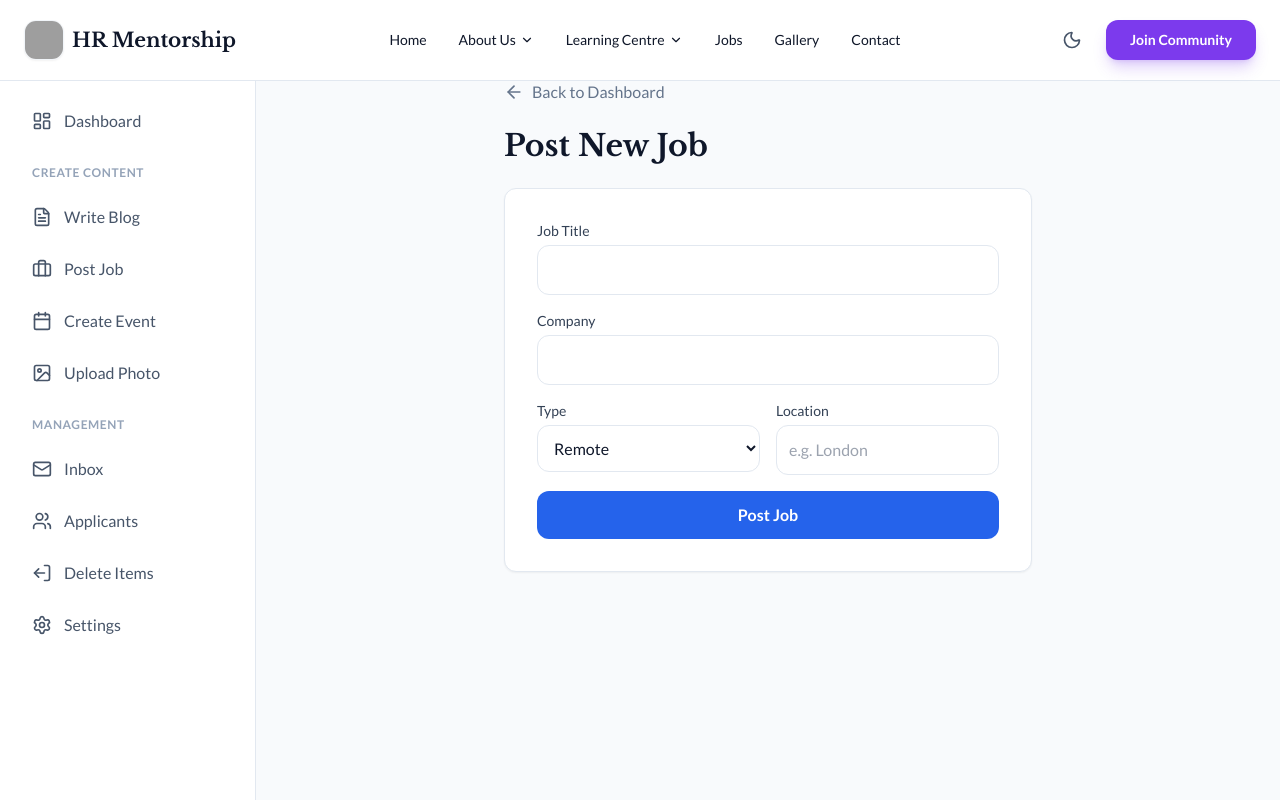
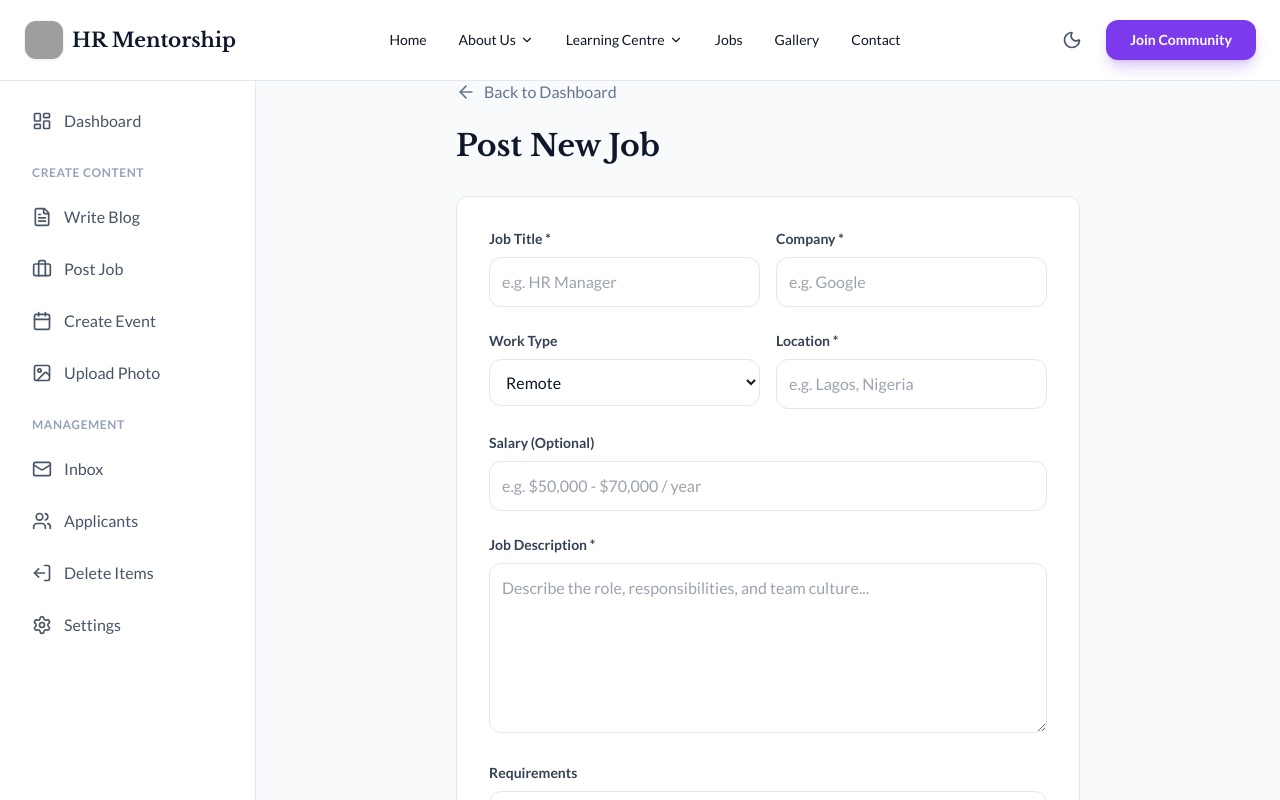
Before and after one commit to OlaMarcus09/hr-mentorship, a Next.js app: page /admin/jobs/new in a window 1280 px wide. Shown: the top 800 px of the page. Built offline with nearby package versions, Linux system fonts and the light colour scheme; grey boxes are pictures that could not be loaded.

Commit message:
fix: Update Job API and Admin Form to support new database fields

```diff
--- a/app/admin/jobs/new/page.tsx
+++ b/app/admin/jobs/new/page.tsx
@@ -2,7 +2,7 @@
 import { useState } from "react";
 import { useRouter } from "next/navigation";
 import Link from "next/link";
-import { ArrowLeft } from "lucide-react";
+import { ArrowLeft, Loader2 } from "lucide-react";
 
 export default function NewJobPage() {
   const router = useRouter();
@@ -16,32 +16,41 @@ export default function NewJobPage() {
       company: e.target.company.value,
       type: e.target.type.value,
       location: e.target.location.value,
+      salary: e.target.salary.value,
+      description: e.target.description.value,
+      requirements: e.target.requirements.value,
+      applyLink: e.target.applyLink.value,
     };
+
     const res = await fetch("/api/jobs", { method: "POST", body: JSON.stringify(formData) });
     if (res.ok) { alert("Job Posted!"); router.push("/admin"); }
-    else { const err = await res.json(); alert(err.error); }
+    else { const err = await res.json(); alert(err.error || "Failed"); }
     setLoading(false);
   }
 
   return (
-    <div className="max-w-xl mx-auto py-10 px-6">
+    <div className="max-w-2xl mx-auto py-10 px-6">
       <Link href="/admin" className="inline-flex items-center gap-2 text-slate-500 dark:text-slate-400 hover:text-black dark:hover:text-white mb-6 transition">
         <ArrowLeft size={20} /> Back to Dashboard
       </Link>
-      <h1 className="text-3xl font-bold mb-6 text-slate-900 dark:text-white">Post New Job</h1>
+      <h1 className="text-3xl font-bold mb-8 text-slate-900 dark:text-white">Post New Job</h1>
 
-      <form onSubmit={handleSubmit} className="space-y-4 bg-white dark:bg-slate-900 p-8 rounded-xl shadow-sm border dark:border-slate-800">
+      <form onSubmit={handleSubmit} className="space-y-6 bg-white dark:bg-slate-900 p-8 rounded-xl shadow-sm border dark:border-slate-800">
+
+        <div className="grid md:grid-cols-2 gap-4">
           <div>
-          <label className="block text-sm font-medium mb-1 text-slate-700 dark:text-slate-300">Job Title</label>
-          <input name="title" required className="w-full border dark:border-slate-700 p-3 rounded-lg bg-white dark:bg-slate-950 text-slate-900 dark:text-white" />
+            <label className="block text-sm font-bold mb-2 text-slate-700 dark:text-slate-300">Job Title *</label>
+            <input name="title" required className="w-full border dark:border-slate-700 p-3 rounded-lg bg-white dark:bg-slate-950 text-slate-900 dark:text-white" placeholder="e.g. HR Manager" />
           </div>
           <div>
-          <label className="block text-sm font-medium mb-1 text-slate-700 dark:text-slate-300">Company</label>
-          <input name="company" required className="w-full border dark:border-slate-700 p-3 rounded-lg bg-white dark:bg-slate-950 text-slate-900 dark:text-white" />
+            <label className="block text-sm font-bold mb-2 text-slate-700 dark:text-slate-300">Company *</label>
+            <input name="company" required className="w-full border dark:border-slate-700 p-3 rounded-lg bg-white dark:bg-slate-950 text-slate-900 dark:text-white" placeholder="e.g. Google" />
           </div>
-        <div className="grid grid-cols-2 gap-4">
+        </div>
+
+        <div className="grid md:grid-cols-2 gap-4">
           <div>
-            <label className="block text-sm font-medium mb-1 text-slate-700 dark:text-slate-300">Type</label>
+             <label className="block text-sm font-bold mb-2 text-slate-700 dark:text-slate-300">Work Type</label>
              <select name="type" className="w-full border dark:border-slate-700 p-3 rounded-lg bg-white dark:bg-slate-950 text-slate-900 dark:text-white">
                <option>Remote</option>
                <option>Hybrid</option>
@@ -49,12 +58,33 @@ export default function NewJobPage() {
              </select>
           </div>
           <div>
-            <label className="block text-sm font-medium mb-1 text-slate-700 dark:text-slate-300">Location</label>
-            <input name="location" required className="w-full border dark:border-slate-700 p-3 rounded-lg bg-white dark:bg-slate-950 text-slate-900 dark:text-white" placeholder="e.g. London" />
+             <label className="block text-sm font-bold mb-2 text-slate-700 dark:text-slate-300">Location *</label>
+             <input name="location" required className="w-full border dark:border-slate-700 p-3 rounded-lg bg-white dark:bg-slate-950 text-slate-900 dark:text-white" placeholder="e.g. Lagos, Nigeria" />
           </div>
         </div>
-        <button disabled={loading} className="w-full bg-blue-600 text-white py-3 rounded-lg font-bold hover:bg-blue-700 disabled:opacity-50 transition">
-          {loading ? "Posting..." : "Post Job"}
+
+        <div>
+           <label className="block text-sm font-bold mb-2 text-slate-700 dark:text-slate-300">Salary (Optional)</label>
+           <input name="salary" className="w-full border dark:border-slate-700 p-3 rounded-lg bg-white dark:bg-slate-950 text-slate-900 dark:text-white" placeholder="e.g. $50,000 - $70,000 / year" />
+        </div>
+
+        <div>
+           <label className="block text-sm font-bold mb-2 text-slate-700 dark:text-slate-300">Job Description *</label>
+           <textarea name="description" required rows={6} className="w-full border dark:border-slate-700 p-3 rounded-lg bg-white dark:bg-slate-950 text-slate-900 dark:text-white" placeholder="Describe the role, responsibilities, and team culture..." />
+        </div>
+
+        <div>
+           <label className="block text-sm font-bold mb-2 text-slate-700 dark:text-slate-300">Requirements</label>
+           <textarea name="requirements" rows={4} className="w-full border dark:border-slate-700 p-3 rounded-lg bg-white dark:bg-slate-950 text-slate-900 dark:text-white" placeholder="- 5+ years experience&#10;- Knowledge of HR software" />
+        </div>
+
+        <div>
+           <label className="block text-sm font-bold mb-2 text-slate-700 dark:text-slate-300">Apply Link or Email</label>
+           <input name="applyLink" className="w-full border dark:border-slate-700 p-3 rounded-lg bg-white dark:bg-slate-950 text-slate-900 dark:text-white" placeholder="https://company.com/apply or jobs@company.com" />
+        </div>
+
+        <button disabled={loading} className="w-full bg-blue-600 text-white py-4 rounded-lg font-bold hover:bg-blue-700 disabled:opacity-50 transition flex items-center justify-center gap-2">
+          {loading ? <Loader2 className="animate-spin" /> : "Post Job"}
         </button>
       </form>
     </div>
--- a/app/api/jobs/route.ts
+++ b/app/api/jobs/route.ts
@@ -11,13 +11,22 @@ export async function GET() {
 export async function POST(request: Request) {
   try {
     const body = await request.json();
+
+    // Validate required fields
+    if (!body.title || !body.company || !body.description) {
+       return NextResponse.json({ error: 'Missing required fields' }, { status: 400 });
+    }
+
     const newJob = await prisma.job.create({
       data: {
         title: body.title,
         company: body.company,
         type: body.type,
         location: body.location,
-        salary: body.salary || null
+        salary: body.salary || null,
+        description: body.description,
+        requirements: body.requirements || null,
+        applyLink: body.applyLink || null
       }
     });
     return NextResponse.json(newJob, { status: 201 });
```
Lines whose indentation alone changed are shown as unchanged.
